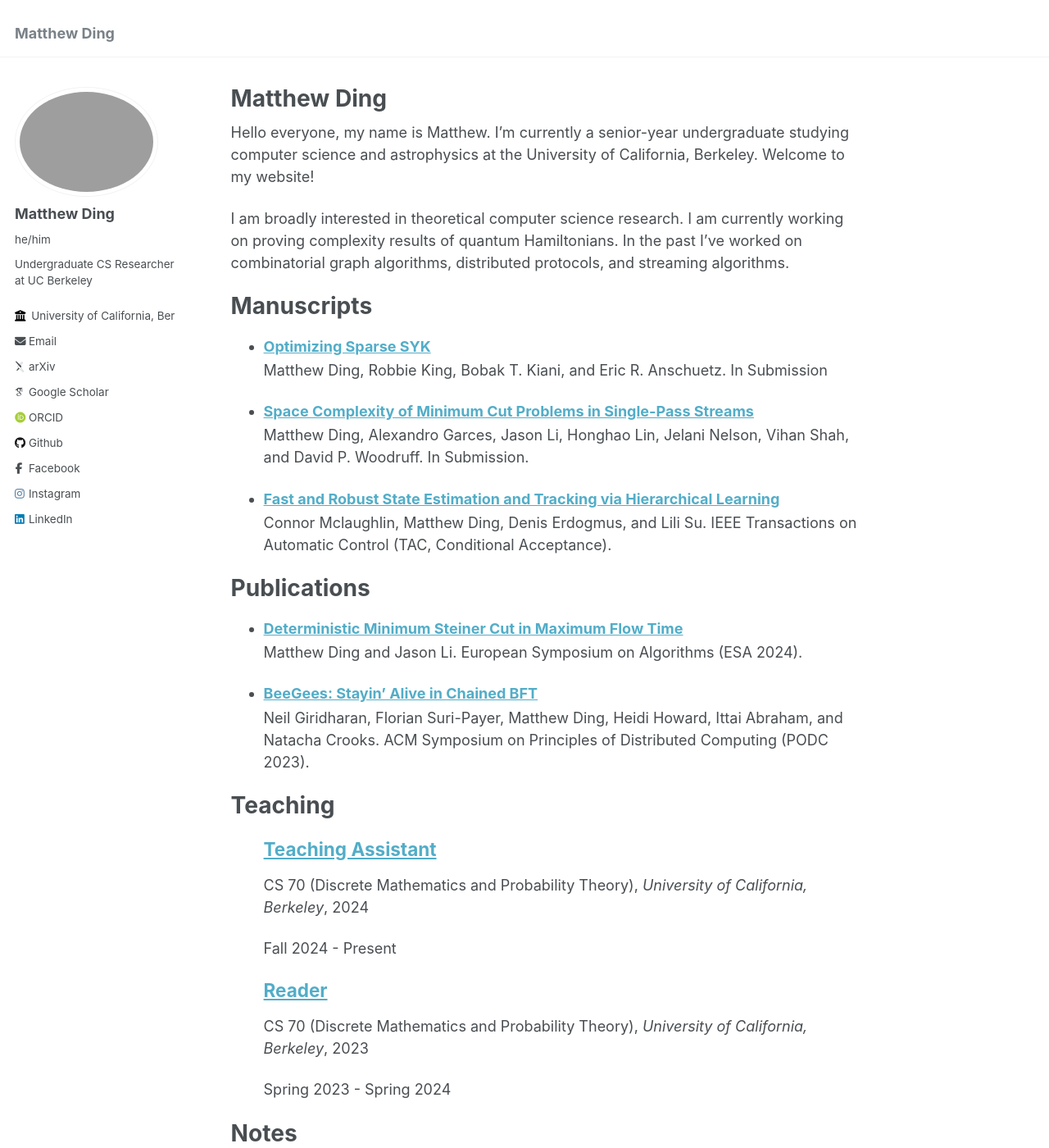
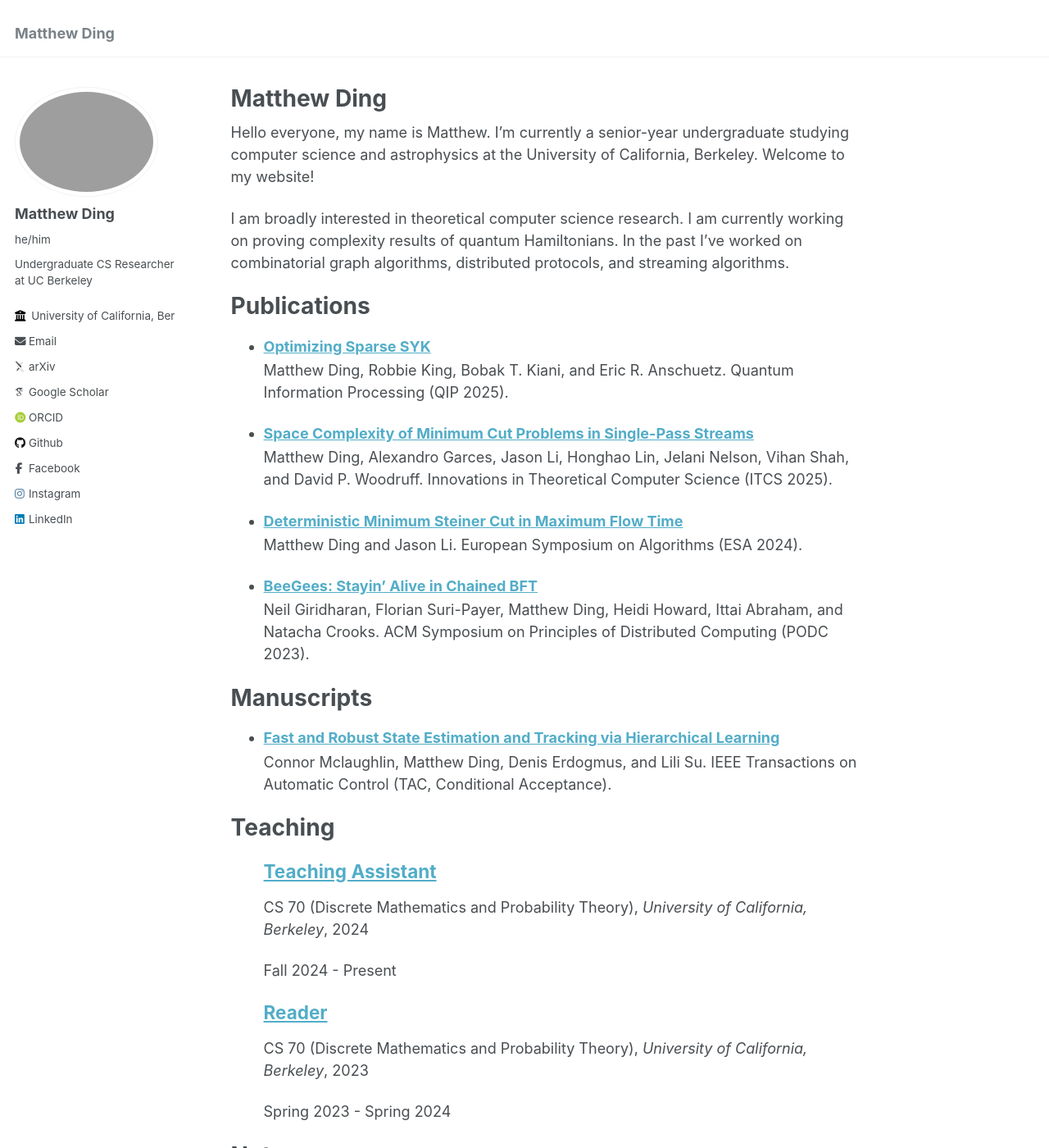
Before and after one commit to matthew-ding/matthew-ding.github.io, a Jekyll site: the page built from _pages/about.md, in a window 1280 px wide and 1400 px high. Shown: the whole window at 82% size. Built offline with Jekyll 4.4.1, drawn with Linux system fonts in a browser that asks for light colours; some web fonts are replaced.

Commit message:
new papers

```diff
--- a/_pages/about.md
+++ b/_pages/about.md
@@ -11,18 +11,20 @@ Hello everyone, my name is Matthew. I'm currently a senior-year undergraduate st
 
 I am broadly interested in theoretical computer science research. I am currently working on proving complexity results of quantum Hamiltonians. In the past I've worked on combinatorial graph algorithms, distributed protocols, and streaming algorithms.
 
-Manuscripts
-======
-  <ul>{% for post in site.publications reversed %}
-    {% if post.venue == "(In submission)" %}
-        {% include archive-single-cv.html %}
-    {% endif %}
-  {% endfor %}</ul>
 
 Publications
 ======
   <ul>{% for post in site.publications reversed%}
     {% if post.venue != "(In submission)" %}
+        {% include archive-single-cv.html %}
+    {% endif %}
+  {% endfor %}</ul>
+
+
+Manuscripts
+======
+  <ul>{% for post in site.publications reversed %}
+    {% if post.venue == "(In submission)" %}
         {% include archive-single-cv.html %}
     {% endif %}
   {% endfor %}</ul>
--- a/_publications/2023-09-01-minimum-cut-stream.md
+++ b/_publications/2023-09-01-minimum-cut-stream.md
@@ -3,9 +3,9 @@ title: "Space Complexity of Minimum Cut Problems in Single-Pass Streams"
 collection: publications
 permalink: /publication/minimum-cut-stream
 #excerpt: "Modern chained Byzantine Fault Tolerant (BFT) systems leverage a combination of pipelining and leader rotation to obtain both efficiency and fairness. These protocols, however, require a sequence of three or four consecutive honest leaders to commit operations. Therefore, even simple leader failures such as crashes can weaken liveness, resulting in high commit latency or lack of commit all together. We show that, unfortunately, this vulnerability is inherent to all existing BFT protocols that rotate leaders with pipelined agreement. To resolve this liveness shortcoming we present BeeGees1, a novel chained BFT protocol that successfully commits blocks even with non-consecutive honest leaders. It does this while also maintaining quadratic word complexity with threshold signatures, linear word complexity with SNARKs, and responsiveness between consecutive honest leaders. BeeGees reduces the expected commit latency of HotStuff by a factor of three under failures, and the worst-case latency by a factor of seven."
-date: 2024-9-05
-venue: "(In submission)"
+date: 2025-01-07
+venue: "Innovations in Theoretical Computer Science (ITCS)"
 slidesurl: # 'http://academicpages.github.io/files/slides1.pdf'
 paperurl: # 'https://dl.acm.org/doi/10.1145/3583668.3594572'
-citation: "Matthew Ding, Alexandro Garces, Jason Li, Honghao Lin, Jelani Nelson, Vihan Shah, and David P. Woodruff. In Submission."
+citation: "Matthew Ding, Alexandro Garces, Jason Li, Honghao Lin, Jelani Nelson, Vihan Shah, and David P. Woodruff. Innovations in Theoretical Computer Science (ITCS 2025)."
 ---
--- a/_publications/2024-10-04-syk.md
+++ b/_publications/2024-10-04-syk.md
@@ -3,9 +3,9 @@ title: "Optimizing Sparse SYK"
 collection: publications
 permalink: /publication/2024-10-04-syk
 # excerpt: "Modern chained Byzantine Fault Tolerant (BFT) systems leverage a combination of pipelining and leader rotation to obtain both efficiency and fairness. These protocols, however, require a sequence of three or four consecutive honest leaders to commit operations. Therefore, even simple leader failures such as crashes can weaken liveness, resulting in high commit latency or lack of commit all together. We show that, unfortunately, this vulnerability is inherent to all existing BFT protocols that rotate leaders with pipelined agreement. To resolve this liveness shortcoming we present BeeGees1, a novel chained BFT protocol that successfully commits blocks even with non-consecutive honest leaders. It does this while also maintaining quadratic word complexity with threshold signatures, linear word complexity with SNARKs, and responsiveness between consecutive honest leaders. BeeGees reduces the expected commit latency of HotStuff by a factor of three under failures, and the worst-case latency by a factor of seven."
-date: 2024-10-04
-venue: "(In submission)"
+date: 2025-02-24
+venue: "Quantum Information Processing (QIP 2025)"
 slidesurl: # 'http://academicpages.github.io/files/slides1.pdf'
 paperurl: # 'https://dl.acm.org/doi/10.1145/3583668.3594572'
-citation: "Matthew Ding, Robbie King, Bobak T. Kiani, and Eric R. Anschuetz. In Submission"
+citation: "Matthew Ding, Robbie King, Bobak T. Kiani, and Eric R. Anschuetz. Quantum Information Processing (QIP 2025)."
 ---
```
